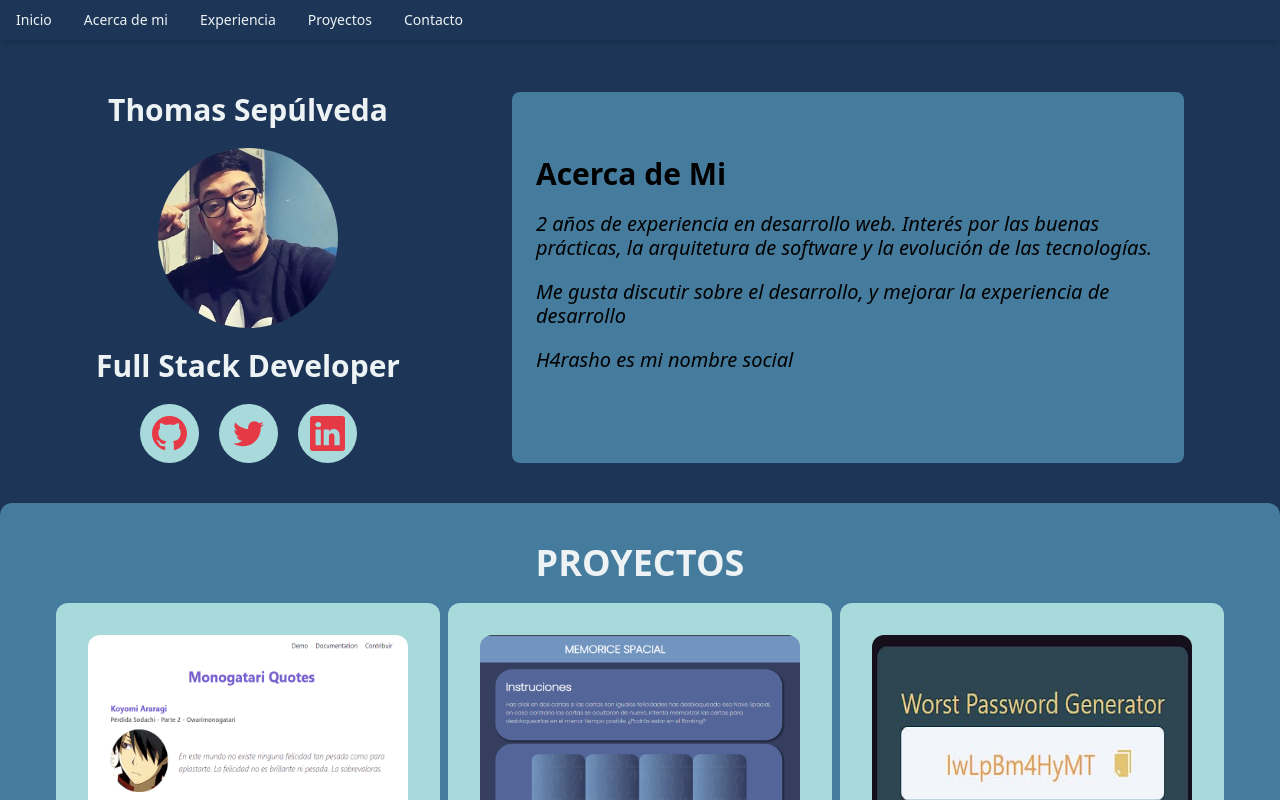
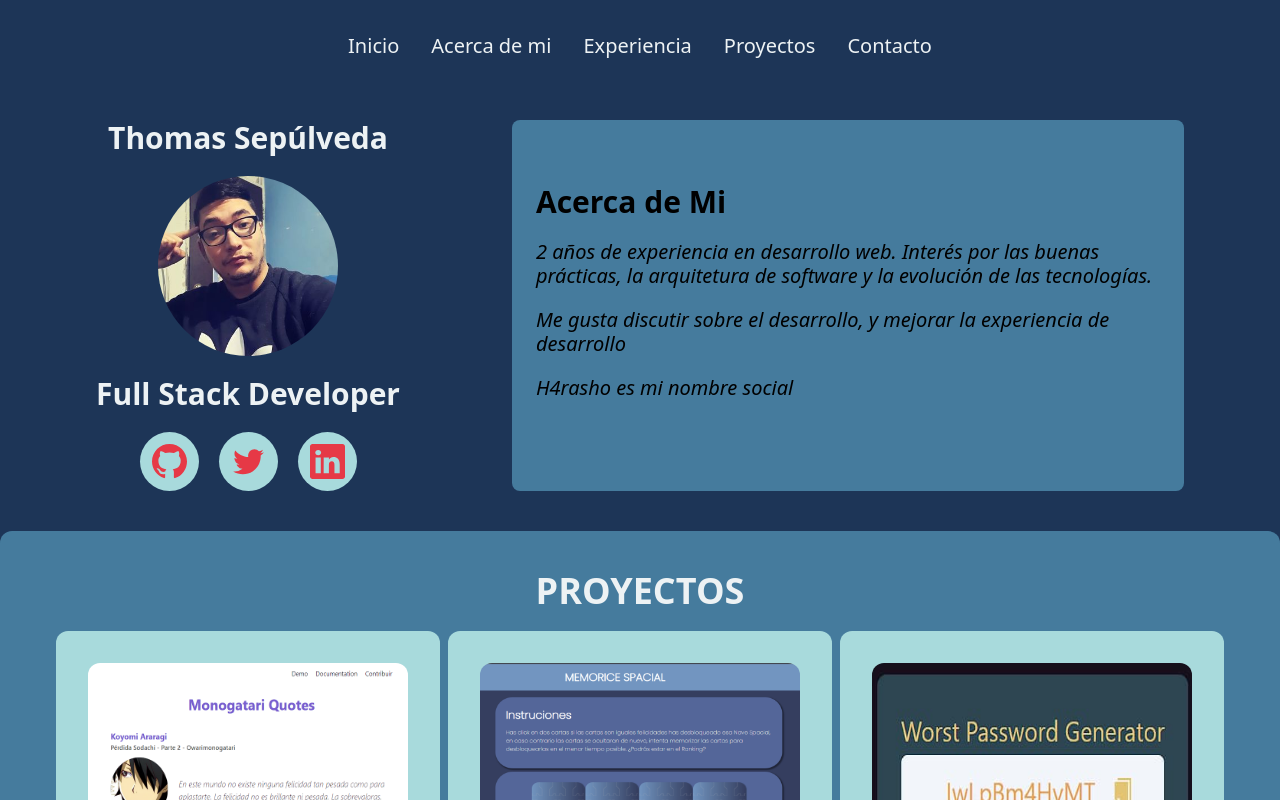
Before and after one commit to H4rasho/portfolio, a Next.js app: page / in a window 1280 px wide. Shown: the top 800 px of the page. Built offline with nearby package versions, Linux system fonts and the light colour scheme.

Commit message:
update header styles

```diff
--- a/components/ui/NavBar.tsx
+++ b/components/ui/NavBar.tsx
@@ -1,10 +1,28 @@
-import { useState } from "react";
+import React, { useState } from "react";
+
+export const Link = ({
+  href,
+  children,
+}: {
+  href: string;
+  children: React.ReactNode;
+}) => {
+  return (
+    <a
+      href={href}
+      className="blocktext-white rounded md:bg-transparent md:text-blue-700 md:p-0 dark:text-white hover:text-tertiary "
+      aria-current="page"
+    >
+      {children}
+    </a>
+  );
+};
 
 export default function NavBar() {
   const [isOpen, setIsOpen] = useState(false);
 
   return (
-    <nav className="px-2 sm:px-4 py-2.5 rounded w-full shadow-md text-text">
+    <nav className="px-2 sm:px-4 py-4 rounded w-full text-text mb-6">
       <div className="container flex flex-wrap mx-auto w-full">
         <button
           data-collapse-toggle="navbar-default"
@@ -31,50 +49,24 @@ export default function NavBar() {
           </svg>
         </button>
         <div
-          className={`w-full md:block md:w-auto ${isOpen ? "" : "hidden"}`}
+          className={`w-full md:block ${isOpen ? "" : "hidden"}`}
           id="navbar-default"
         >
-          <ul className="flex flex-col mt-4 md:flex-row md:space-x-8 md:mt-0 md:text-sm md:font-medium">
+          <ul className="flex justify-center flex-col mt-2 md:flex-row gap-8 md:mt-0 md:text-xl md:font-medium">
             <li>
-              <a
-                href="#welcome"
-                className="block py-2 pr-4 pl-3 text-white bg-blue-700 rounded md:bg-transparent md:text-blue-700 md:p-0 dark:text-white"
-                aria-current="page"
-              >
-                Inicio
-              </a>
+              <Link href="#welcome">Inicio</Link>
             </li>
             <li>
-              <a
-                href="#about"
-                className="block py-2 pr-4 pl-3 text-gray-700 border-b border-gray-100 hover:bg-gray-50 md:hover:bg-transparent md:border-0 md:hover:text-blue-700 md:p-0 dark:text-gray-400 md:dark:hover:text-white dark:hover:bg-gray-700 dark:hover:text-white md:dark:hover:bg-transparent dark:border-gray-700"
-              >
-                Acerca de mi
-              </a>
+              <Link href="#about">Acerca de mi</Link>
             </li>
             <li>
-              <a
-                href="#experience"
-                className="block py-2 pr-4 pl-3 text-gray-700 border-b border-gray-100 hover:bg-gray-50 md:hover:bg-transparent md:border-0 md:hover:text-blue-700 md:p-0 dark:text-gray-400 md:dark:hover:text-white dark:hover:bg-gray-700 dark:hover:text-white md:dark:hover:bg-transparent dark:border-gray-700"
-              >
-                Experiencia
-              </a>
+              <Link href="#experience">Experiencia</Link>
             </li>
             <li>
-              <a
-                href="#projects"
-                className="block py-2 pr-4 pl-3 text-gray-700 border-b border-gray-100 hover:bg-gray-50 md:hover:bg-transparent md:border-0 md:hover:text-blue-700 md:p-0 dark:text-gray-400 md:dark:hover:text-white dark:hover:bg-gray-700 dark:hover:text-white md:dark:hover:bg-transparent dark:border-gray-700"
-              >
-                Proyectos
-              </a>
+              <Link href="#projects">Proyectos</Link>
             </li>
             <li>
-              <a
-                href="#contact"
-                className="block py-2 pr-4 pl-3 text-gray-700 hover:bg-gray-50 md:hover:bg-transparent md:border-0 md:hover:text-blue-700 md:p-0 dark:text-gray-400 md:dark:hover:text-white dark:hover:bg-gray-700 dark:hover:text-white md:dark:hover:bg-transparent"
-              >
-                Contacto
-              </a>
+              <Link href="#contact">Contacto</Link>
             </li>
           </ul>
         </div>
--- a/pages/index.tsx
+++ b/pages/index.tsx
@@ -16,8 +16,8 @@ const Home: NextPage = () => {
         <title>Thomas Sepúlveda</title>
       </Head>
 
-      <NavBar />
-      <main className="flex flex-col justify-center items-center -z-10 max-w-screen-xl  mx-auto mt-8">
+      <main className="flex flex-col justify-center items-center -z-10 max-w-screen-xl  mx-auto mt-4">
+        <NavBar />
         <div className="md:flex gap-28">
           <Welcome />
           <About />
```
